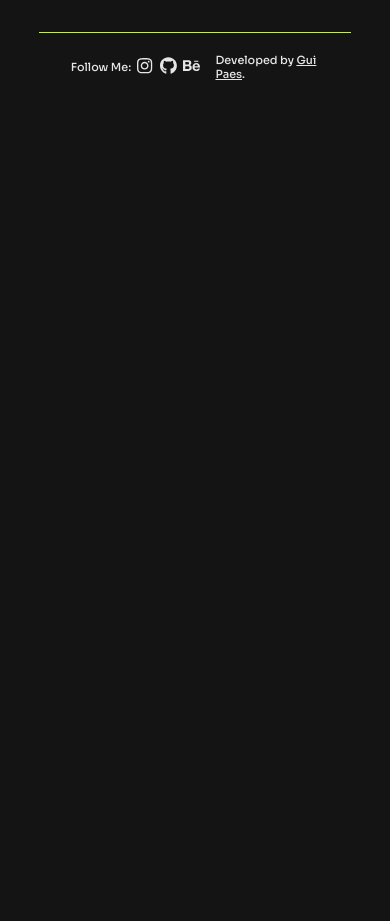
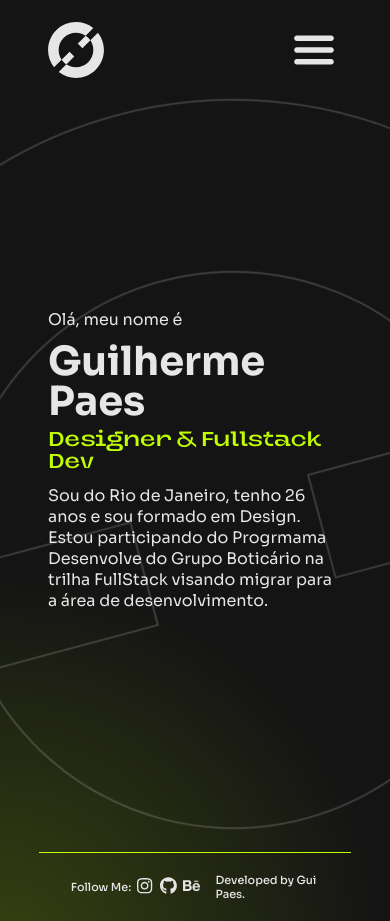
Before and after one commit to guipaex/PortfolioHTML, a plain HTML site: page index.html in a window 390 px wide. Before the commit the page ends 844 px from the top, so only its background shows below. Drawn offline with nearby package versions, Linux system fonts and the light colour scheme; no server answers.

Commit message:
Inclusão de conteúdos

```diff
--- a/index.html
+++ b/index.html
@@ -1,18 +1,44 @@
 <!DOCTYPE html>
 <html lang="pt-br">
+
 <head>
     <meta charset="UTF-8">
     <meta http-equiv="X-UA-Compatible" content="IE=edge">
     <meta name="viewport" content="width=device-width, initial-scale=1.0">
+    <meta name="theme-color" media="(prefers-color-scheme: dark)" content="black" />
     <title>Guilherme Paes | Front-End</title>
-    <script src="https://cdn.jsdelivr.net/npm/axios/dist/axios.min.js"></script>
     <link rel="stylesheet" href="styles/index.css">
+    <link rel="stylesheet" href="styles/repos.css">
     <link rel="icon" href="./img/icons/favicon.svg" type="image/x-icon">
-   <script src="https://kit.fontawesome.com/faa48d8212.js" crossorigin="anonymous"></script>
 </head>
+
 <body>
+    <header>
+        <img class="home__logo" src="./img/icons/favicon.svg" alt="">
+        <div class="nav__toggle">
+            <img class="btn" src="./img/icons/btn_menu.svg" width=" 50px" alt="" srcset="">
+            <!--<img class="btn" src="./img/icons/btn_close.svg" width=" 50px" alt="" srcset="">-->
+        </div>
+        <ul class="nav">
+            <li class="nav__item"><a href="#portfolio">Works</a></li>
+            <li class="nav__item"><a href="#">About</a></li>
+            <li class="nav__item"><a href="#">LAB</a></li>
+            <li class="nav__item"><a href="#">Contact</a></li>
+        </ul>
+    </header>
     <main>
-        <div class="repos__container" data-repos></div>
+        <section id="home">
+            <div class="presentation">
+                <p>Olá, meu nome é</p>
+                <h1 class="name">Guilherme Paes</h1>
+                <h3 class="title">Designer & Fullstack Dev</h3>
+                <p>Sou do Rio de Janeiro, tenho 26 anos e sou formado em Design. Estou participando do Progrmama Desenvolve do Grupo Boticário na trilha FullStack visando migrar para a área de desenvolvimento.
+                </p>
+            </div>
+            <img class="logo__bg" src="img/logo.svg" alt="" srcset="">
+
+        </section>
+        <div id="portfolio" class="repos__container" data-repos></div>
     </main>
 
     <footer>
@@ -25,6 +51,7 @@
         <p>Developed by <a href="https://github.com/guipaex" target="_blank">Gui Paes</a>.</p>
     </footer>
 
-    <script src="scripts/main.js"></script>
+    <!--<script src="scripts/main.js"></script>-->
 </body>
+
 </html>
--- /dev/null
+++ b/styles/animations.css
@@ -0,0 +1,23 @@
+@keyframes cardSpawn {
+  0% {
+    opacity: 0;
+    transform: translateY(30px);
+  }
+
+  100% {
+    transform: translateY(0);
+    opacity: 100%;
+  }
+}
+
+@keyframes logoRotation {
+  0% {
+    -webkit-transform: rotate(0);
+    transform: rotate(0);
+  }
+
+  100% {
+    -webkit-transform: rotate(360deg);
+    transform: rotate(360deg);
+  }
+}
--- /dev/null
+++ b/styles/header.css
@@ -0,0 +1,46 @@
+header{
+    max-width: 80%;
+    height: 100px;
+    display: flex;
+    justify-content: space-between;
+    align-items: center;
+    margin: auto;
+}
+.home__logo{
+    width: 3.5rem;
+}
+
+.nav__toggle{
+    width: 3.5rem;
+    height: 3.5rem;
+    display: none;
+}
+.btn{
+    width: 3.5rem;
+    margin: 0;
+}
+.nav{
+    list-style: none;
+    display: flex;
+    gap: 1rem;
+    font-size: 1rem;
+    font-weight: 600;
+}
+.nav__item{
+    padding: .25rem 1rem;
+    text-decoration: none;
+    scroll-behavior: smooth;
+}
+
+@media screen and (max-width: 600px) {
+    header{
+        max-width: 100vw;
+        padding: 0 3rem;
+    }
+    .nav{
+        display: none;
+    }
+    .nav__toggle{
+        display: block;
+    }
+  }
--- a/styles/index.css
+++ b/styles/index.css
@@ -1,15 +1,8 @@
 @import url('https://fonts.googleapis.com/css2?family=Sora:wght@400;500;600;700;800&display=swap');
-@import url('repos.css');
-@font-face {font-family: 'Metana';  src: url(../fonts/NeueMetanaNext-SemiBold.otf); scroll-behavior: smooth;}
+@import url('header.css');
+@import url('animations.css');
+@font-face {font-family: 'Metana';  src: url(../fonts/NeueMetanaNext-SemiBold.otf);}
 
-*{
-    font-family:'Sora', 'sans-serif';
-    color: var(--Magnolia);
-    margin: 0;    padding: 0;
-    scroll-behavior: smooth;
-    box-sizing: border-box;
-    cursor: url('../img/cursor.svg') 15 15, none;
-}
 :root{
     --Night: #141414;
     --Night-90: #1F1F1F;
@@ -19,33 +12,95 @@
     --Night-20: #D0D0D0;
     --Magnolia: #E6E6E6;
     --Lime: #C0FF00;
-    --darkGradient: linear-gradient(to bottom right, var(--Night), var(--Night-90));
+
     --HTML:rgb(240, 100, 35);
     --CSS: rgb(35, 100, 240);
     --JavaScript: rgb(245, 220, 30);
     --TypeScript: rgb(0, 120, 200);
     --Java: rgb(235, 45, 45);
     --React:rgb(0, 215, 255);
+
+    --darkGradient: linear-gradient(to bottom right, var(--Night), var(--Night-90));
+}
+
+*{
+    margin: 0;
+    padding: 0;
+    box-sizing: border-box;
+    text-decoration: none;
+}
+a{
+    color: var(--Magnolia);
 }
 
 body{
+    background:radial-gradient(circle at 0 100vh, rgba(192,255,0,.2) 0%, transparent 40%);
     background-color: var(--Night);
+    font-family:'Sora', 'sans-serif';
+    color: var(--Magnolia);
+    overflow-x: clip;
 }
 main{
+    scroll-behavior: smooth;
+    max-width: 100vw;
+    margin: auto;
+}
+
+#home{
+    overflow: clip;
+    max-width: 1200px;
+    min-height: 720px;
+    padding: 4rem 3rem;
+    display: flex;
+    justify-content: center;
+    align-items: center;
+    scroll-behavior: smooth;
+}
+.presentation{
+    position: relative;
+    max-width: 600px;
+    margin: auto auto ;
+    z-index: 99;
+}
+.presentation p{
+    font-size: 1.15rem;
+    font-weight: 400;
+    width: 520px;
+}
+.name{
+    font-size: 4rem;
+    line-height: 1;
+    margin: 1rem 0 0 0;
+}
+.title{
+    font-family: 'Metana', 'Sora', sans-serif;
+    color: var(--Lime);
+    font-size: 1.5rem;
+    margin: 0 0 1rem 0;
+}
+
+#home img{
+    position: absolute;
+    right: -20vw;
+    top: 100px;
+    width: 900px; min-width: 400px;
+    animation: logoRotation 60s linear infinite both;
+}
+
+.repos__container{
     max-width: 1200px;
     margin: auto;
-}
-.repos__container{
     display: flex;
     flex-wrap: wrap;
     justify-content: center;
     align-items: center;
+
 }
-
 footer{
     width: 80%;
     margin: 2rem auto 0 auto;
     border-top: 1px solid var(--Lime);
+    position: relative;
     display: flex;
     justify-content:center;
     align-items: center;
@@ -56,7 +111,6 @@ footer{
 
 }
 #social-links{
-    color: var(--Magnolia);
     width:150px;
     margin: .5rem .8rem;
     display: flex;
@@ -69,3 +123,40 @@ footer img{
     width: 1.5em;
     margin: auto;
 }
+
+
+@media screen and (max-width: 600px) {
+    body{
+        background:radial-gradient(circle at 0 960px, rgba(192,255,0,.2) 0%, transparent 100vw);
+        background-color: var(--Night);
+    }
+    .presentation{
+        width: 80vw;
+        margin: auto;
+        z-index: 99;
+    }
+    .presentation p{
+        width: 100%;
+        font-size: 1rem;
+        font-weight: 400;
+    }
+    .name{
+        font-size: 2.5rem;
+        line-height: 1;
+        margin: .7rem 0 0 0;
+    }
+    .title{
+        font-size: 1.25rem;
+        margin: .5rem 0 .7rem 0;
+    }
+
+    #home img{
+        position: fixed;
+        right: -75%;
+        top: 100px;
+        width: 900px; min-width: 400px;
+        animation: logoRotation 60s linear infinite both;
+        opacity: 0.2;
+        z-index: -1;
+    }
+  }
--- a/styles/repos.css
+++ b/styles/repos.css
@@ -1,4 +1,4 @@
-@import url('index.css');
+@import url('animations.css');
 
 .repo__card{
     width: 350px;
@@ -8,7 +8,8 @@
     border-radius: .8rem;
     background: linear-gradient(-30deg, rgba(31,31,31,1) 0%, rgba(20,20,20,1) 50%);
     border: 1px solid rgba(200, 255, 00, 0);
-    transition: 500ms;
+    animation: cardSpawn 1s ease-in-out 100ms forwards;
+    transition: 300ms;
 }.repo__card:hover{
     box-shadow: 0px 15px 30px -10px rgba(0, 0, 0, .3);
     -webkit-box-shadow: 0px 15px 30px -10px rgba(0, 0, 0, .3);
```
Also changed, not shown: img/icons/btn_close.svg (added), img/icons/btn_menu.svg (added).
